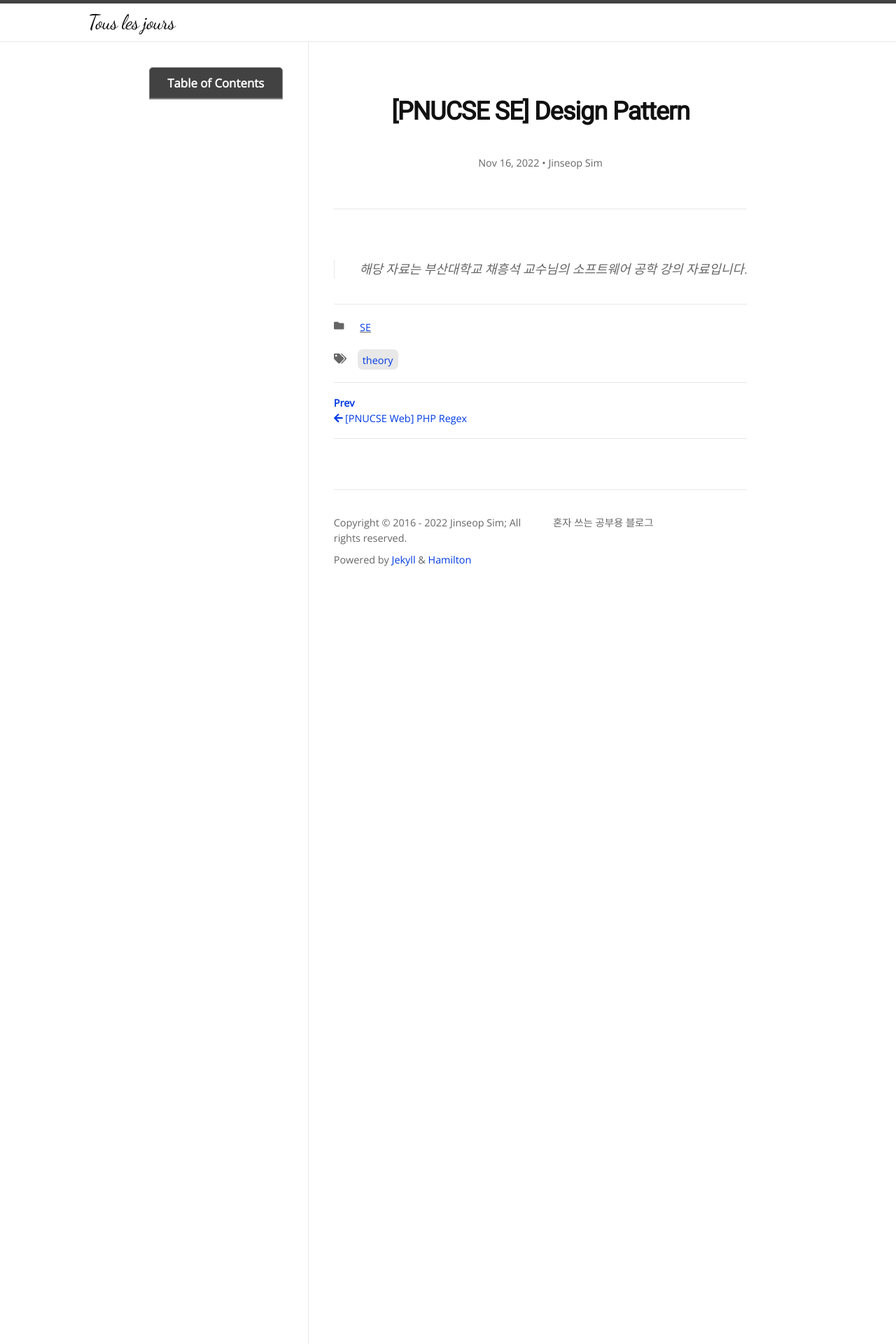
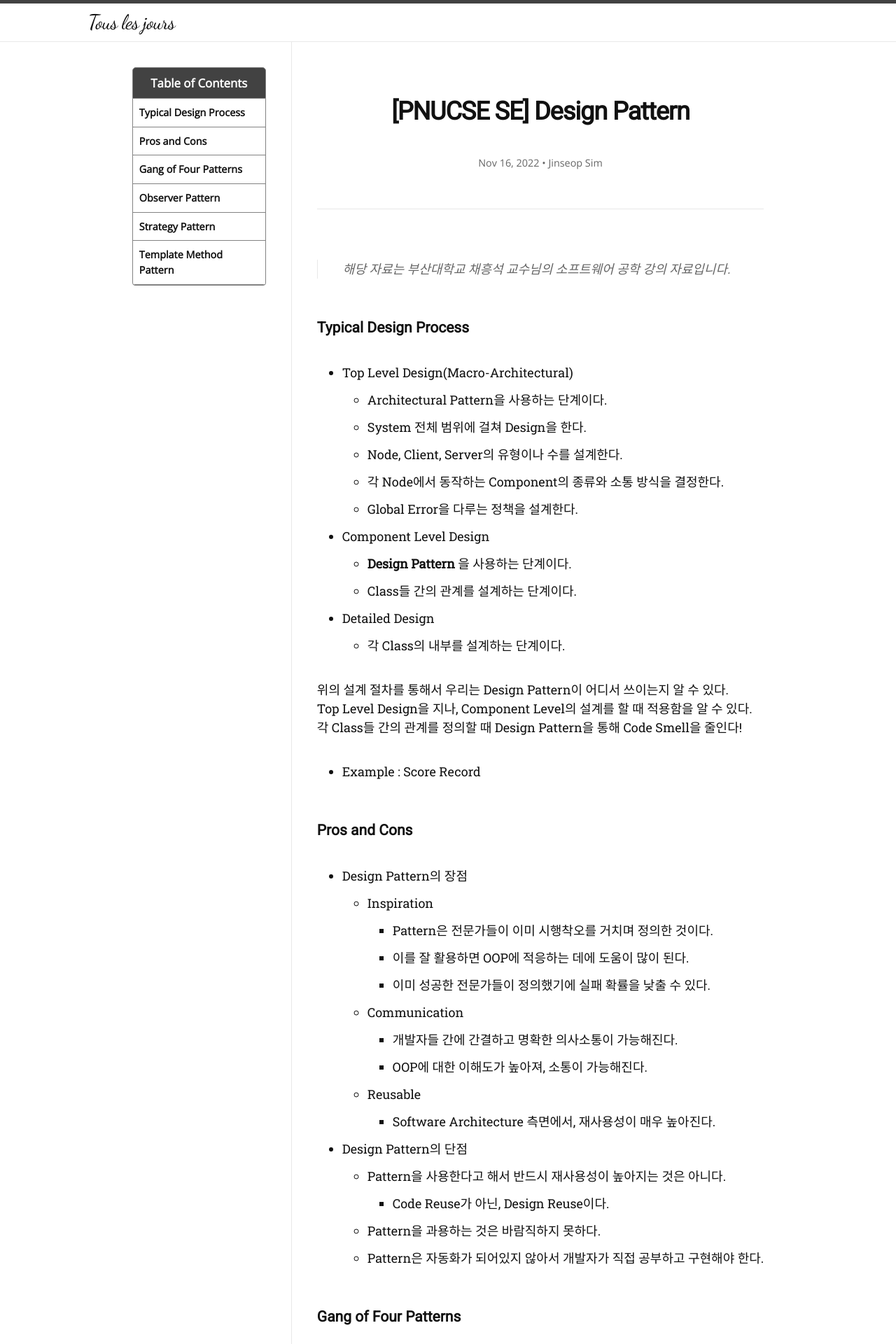
Before and after one commit to Jinseop-Sim/Jinseop-Sim.github.io, a Jekyll site: the page built from _posts/2022-11-16-designpattern.md, in a window 1280 px wide. Shown: the top 1920 px of the page at 70% size. Built offline with Jekyll 4.4.1, drawn with Linux system fonts in a browser that asks for light colours; nearby versions of some CDN libraries; some web fonts are replaced; some of the changed text lies outside the part shown.

Commit message:
modify post

```diff
--- a/_posts/2022-11-16-designpattern.md
+++ b/_posts/2022-11-16-designpattern.md
@@ -9,3 +9,74 @@ toc: true
 math: true
 ---
 > 해당 자료는 부산대학교 채흥석 교수님의 소프트웨어 공학 강의 자료입니다.
+
+### Typical Design Process
+- Top Level Design(Macro-Architectural)
+  - Architectural Pattern을 사용하는 단계이다.
+  - System 전체 범위에 걸쳐 Design을 한다.
+  - Node, Client, Server의 유형이나 수를 설계한다.
+  - 각 Node에서 동작하는 Component의 종류와 소통 방식을 결정한다.
+  - Global Error을 다루는 정책을 설계한다.
+- Component Level Design
+  - __Design Pattern__ 을 사용하는 단계이다.
+  - Class들 간의 관계를 설계하는 단계이다.
+- Detailed Design
+  - 각 Class의 내부를 설계하는 단계이다.
+
+위의 설계 절차를 통해서 우리는 Design Pattern이 어디서 쓰이는지 알 수 있다.
+Top Level Design을 지나, Component Level의 설계를 할 때 적용함을 알 수 있다.
+각 Class들 간의 관계를 정의할 때 Design Pattern을 통해 Code Smell을 줄인다!
+
+- Example : Score Record
+
+### Pros and Cons
+- Design Pattern의 장점
+  - Inspiration
+    - Pattern은 전문가들이 이미 시행착오를 거치며 정의한 것이다.
+    - 이를 잘 활용하면 OOP에 적응하는 데에 도움이 많이 된다.
+    - 이미 성공한 전문가들이 정의했기에 실패 확률을 낮출 수 있다.
+  - Communication
+    - 개발자들 간에 간결하고 명확한 의사소통이 가능해진다.
+    - OOP에 대한 이해도가 높아져, 소통이 가능해진다.
+  - Reusable
+    - Software Architecture 측면에서, 재사용성이 매우 높아진다.
+- Design Pattern의 단점
+  - Pattern을 사용한다고 해서 반드시 재사용성이 높아지는 것은 아니다.
+    - Code Reuse가 아닌, Design Reuse이다.
+  - Pattern을 과용하는 것은 바람직하지 못하다.
+  - Pattern은 자동화가 되어있지 않아서 개발자가 직접 공부하고 구현해야 한다.
+
+### Gang of Four Patterns
+- Creational Pattern
+  - Class를 바탕으로 어떻게 객체를 만드는 것이 합리적인가?
+  - Builder
+  - Singleton
+- Structural Pattern
+  - 큰 규모의 System을 만들 때 어떻게 Class와 객체를 만들 것인가?
+  - Adapter
+  - Composite
+  - Proxy
+- Behavioral Pattern
+  - Component들 간의 소통, 협업을 어떻게 할 것인가?
+  - Template Method
+  - Iterator
+  - Observer Pattern
+  - Strategy Pattern
+
+### Observer Pattern
+Observer Pattern의 목적은 Subject의 변경을 Object가 쉽게 알아차리게 하는 것.
+예를 들면, 유튜브 구독자에게 알림을 보내는 기능을 생각해볼 수 있다.
+
+만약 그냥 Subject Class와 Object Class를 두어서, 방송을 한다면?
+새로운 구독자가 생기거나 했을 때, Subject Class를 변경해야하는 번거로움이 생긴다.
+
+### Strategy Pattern
+Startegy Pattern의 목적은 Context가 Strategy의 상태를 알 수 없게 하는 것!
+해당 목적을 통해 SOLID를 만족시켜 객체 지향적인 Code를 짤 수 있다.
+
+- Example : ScoreProcessing
+
+### Template Method Pattern
+Template Method Pattern의 목적은 중복 Code를 최대한 제거하는 데에 있다.
+
+- Example : HyundaiMotor
```
